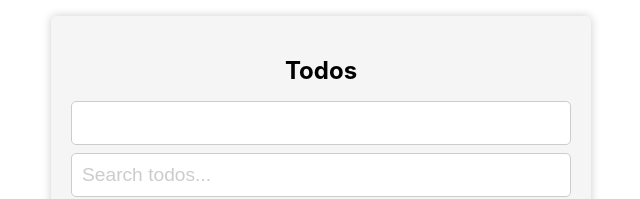
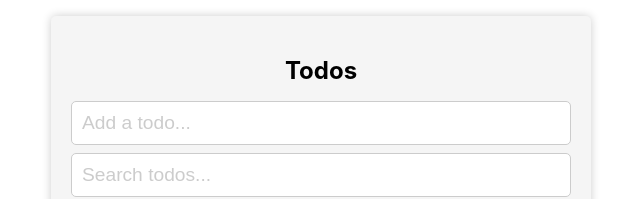
Before and after one commit to aramatsolrac/todo, a React (Create React App) app: page / in a window 1280 px wide. Shown: the top 199 px of the page, without its empty margins (319-959 px from the left). Built offline with nearby package versions, Linux system fonts and the light colour scheme.

Commit message:
Add placeholder

```diff
--- a/src/TodoInput.tsx
+++ b/src/TodoInput.tsx
@@ -21,6 +21,7 @@ const TodoInput = ({onAddTodo}: TodoInputProps) => {
             className="todo-input"
             type='text'
             data-testid="todo-input"
+            placeholder="Add a todo..."
             value={content}
             onChange={handleChange}
             onKeyDown={handleKeyDown}
```
